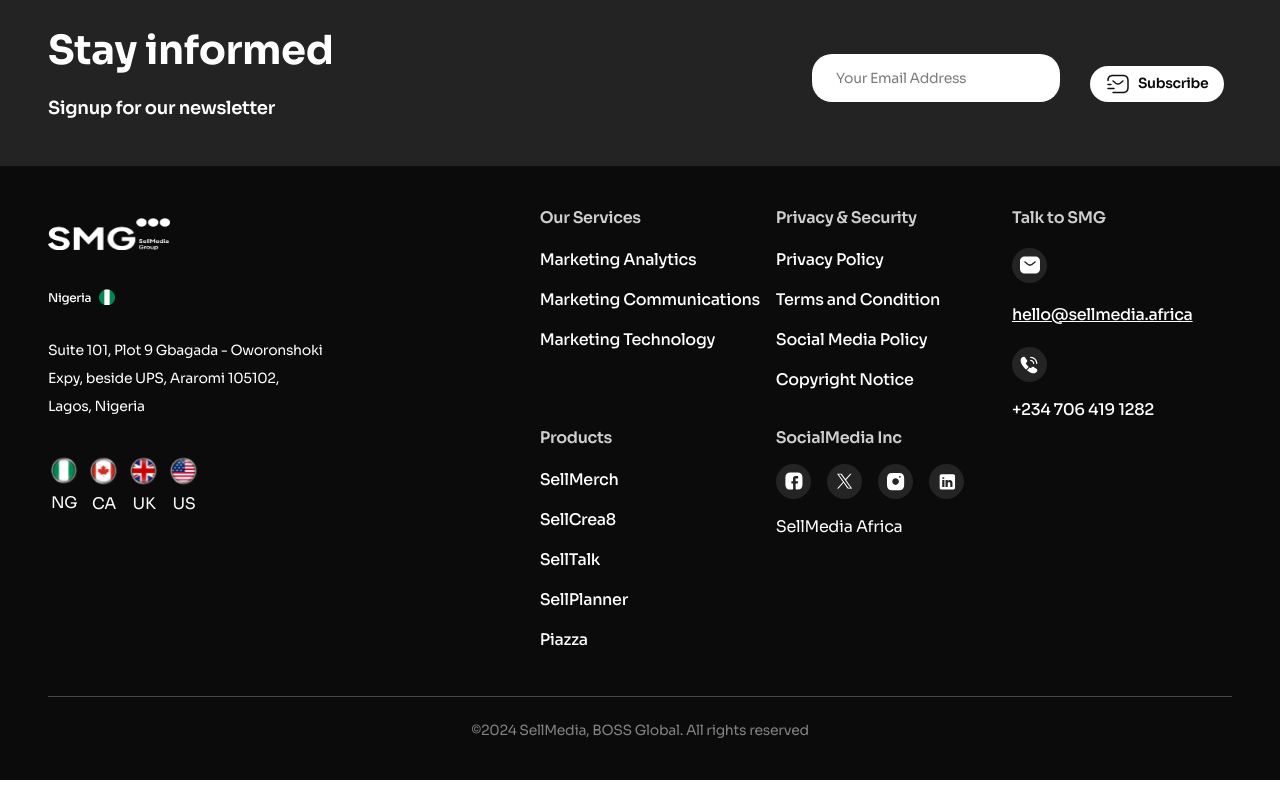
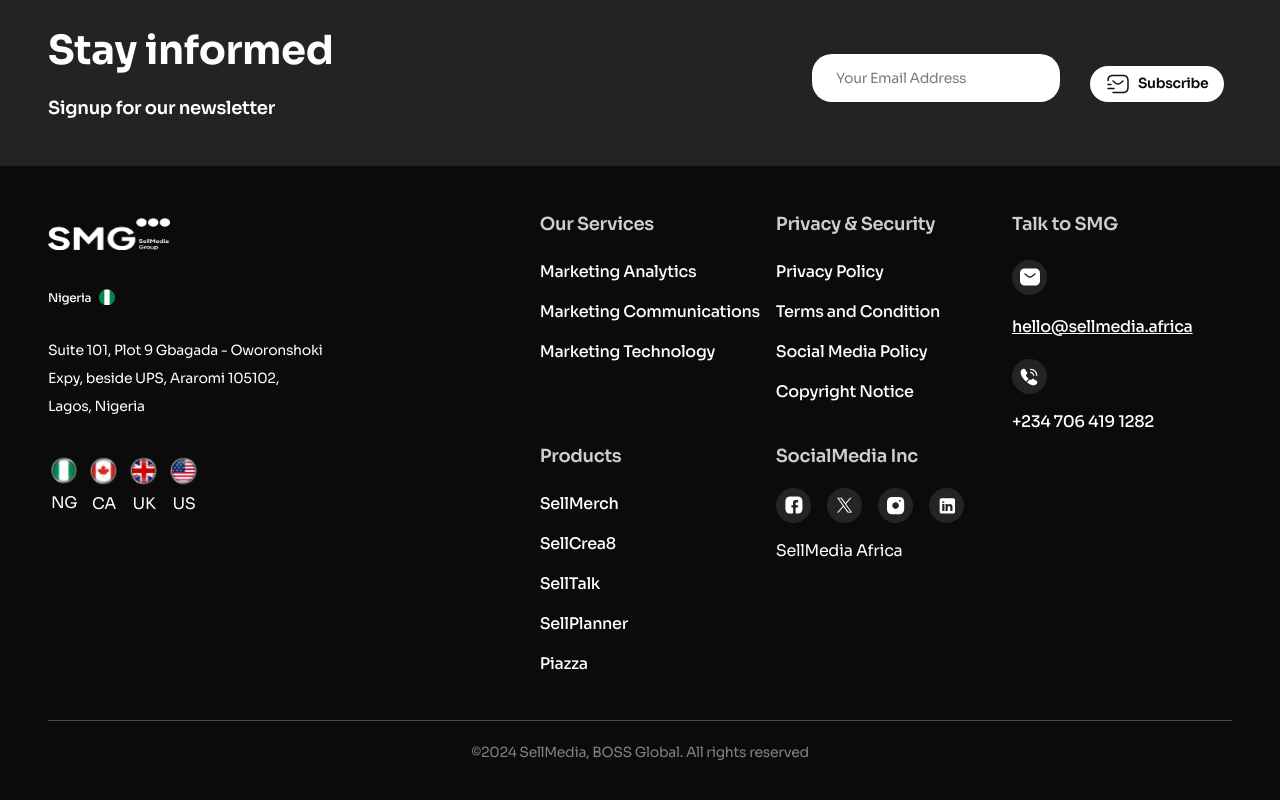
Before and after one commit to sellmedia-admin/SMG-Official, a Next.js app: page / in a window 1280 px wide. Shown: the part 5720-6520 px from the top of the page. Built offline with nearby package versions, Linux system fonts and the light colour scheme.

Commit message:
footer font sizes

```diff
--- a/app/(policies)/copyright/page.tsx
+++ b/app/(policies)/copyright/page.tsx
@@ -14,7 +14,7 @@
         textContent={"Updated: May 3, 2024"}
       />
 
-      <div className="max-w-[1248px] mx-auto py-[33px] px-[5%] pb-20">
+      <div className="max-w-[1248px] mx-auto py-[33px] md:px-[5%] pb-20">
         <p className="mb-4 text-[#460B32] font-[600]">
           Welcome to SellMedia Group's Copyright Notice.
         </p>
--- a/components/Footer/Footer.tsx
+++ b/components/Footer/Footer.tsx
@@ -101,11 +101,11 @@
               ))}
             </div>
           </Box>
-          <Box className="grid grid-cols-2 md:grid-cols-3 gap-x-4 !text-base">
+          <Box className="grid grid-cols-2 md:grid-cols-3 gap-x-8 md:gap-x-4 text-base">
             {footerLinks.map((section, index) => (
               <Box key={index}>
                 <div className="mb-[14px]">
-                  <Text className="font-semibold text-white opacity-80 text-base">
+                  <Text className="font-semibold text-white opacity-80 ">
                     {section.title}
                   </Text>
                   <div className="w-full max-w-[80px]" />
@@ -174,8 +174,8 @@
             ))}
           </Box>
         </Box>
-        <Box className="max-w-[1184px] mx-auto px-[5%] flex justify-center pt-[23px] mt-10 md:border-t border-b-ash">
-          <span className="text-sm text-center text-[14px] text-b-grey">
+        <Box className="max-w-[1184px] mx-auto md:px-[5%] flex justify-center pt-[23px] mt-10 md:border-t border-b-ash">
+          <span className="text-xs text-center md:text-[14px] text-b-grey">
             ©{currentYear} SellMedia, BOSS Global. All rights reserved
           </span>
         </Box>
```
